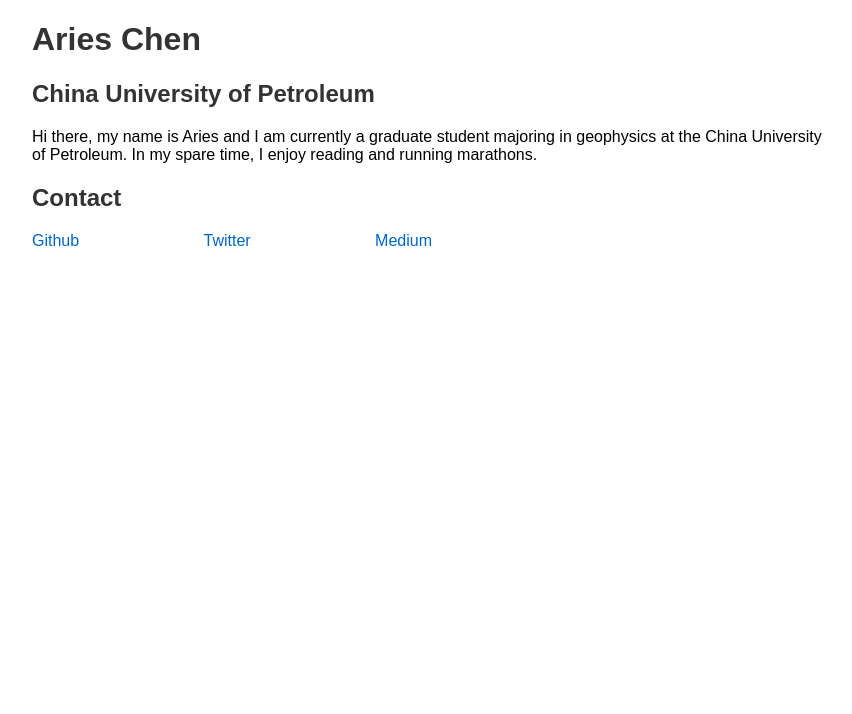
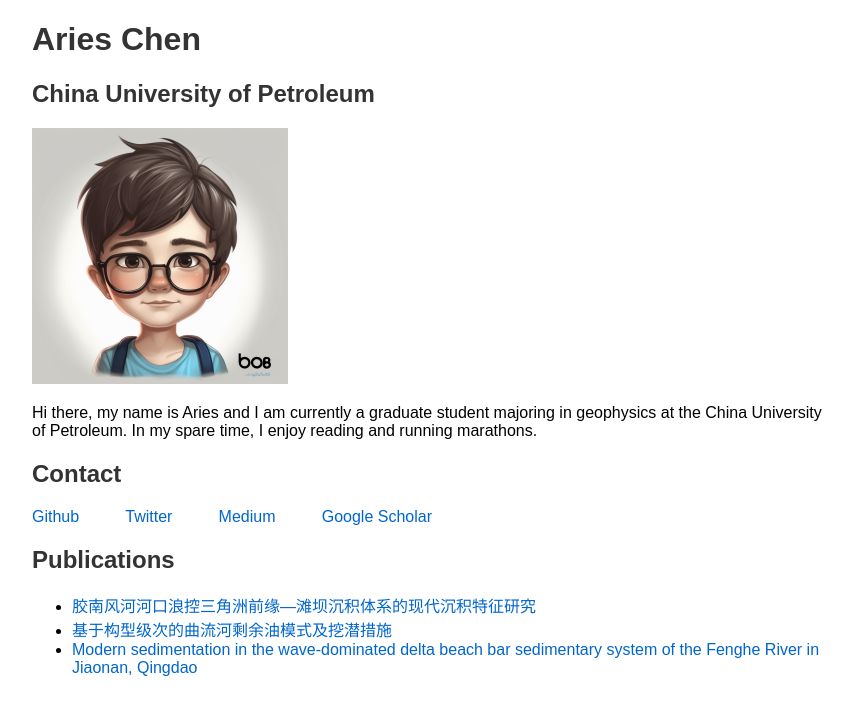
Before and after one commit to AriesChen-UPC/aries2ai, a plain HTML site: page index.html in a window 1280 px wide. Shown: the whole page, without its empty margins (208-1060 px from the left). Drawn offline with Linux system fonts and the light colour scheme.

Commit message:
Update index.html

```diff
--- a/index.html
+++ b/index.html
@@ -25,17 +25,29 @@
             justify-content: space-between;
             width: 50%;
         }
+        img {
+            max-width: 100%;
+            height: auto;
+        }
     </style>
 </head>
 <body>
     <h1>Aries Chen</h1>
     <h2>China University of Petroleum</h2>
+    <img src= "https://github.com/AriesChen-UPC/aries2ai/blob/main/Aries%20Chen.png?raw=true" alt="Aries" style="zoom:25%;" />
     <p>Hi there, my name is Aries and I am currently a graduate student majoring in geophysics at the China University of Petroleum. In my spare time, I enjoy reading and running marathons.</p>
     <h2>Contact</h2>
     <div class="social-media">
         <a href="https://github.com/AriesChen-UPC" target="_blank">Github</a>
         <a href="https://twitter.com/AriesChen_UPC" target="_blank">Twitter</a>
         <a href="https://medium.com/@arieschen_upc" target="_blank">Medium</a>
+        <a href="https://scholar.google.com/citations?user=PYwC09AAAAAJ&hl=en" target="_blank">Google Scholar</a>
     </div>
+    <h2>Publications</h2>
+    <ul>
+        <li><a href="https://scholar.google.com/scholar?cluster=10043105008787625993&hl=en&oi=scholarr" target="_blank">胶南风河河口浪控三角洲前缘—滩坝沉积体系的现代沉积特征研究</a></li>
+        <li><a href="https://scholar.google.com/citations?view_op=view_citation&hl=en&user=PYwC09AAAAAJ&citation_for_view=PYwC09AAAAAJ:u-x6o8ySG0sC" target="_blank">基于构型级次的曲流河剩余油模式及挖潜措施</a></li>
+        <li><a href="https://scholar.google.com/citations?view_op=view_citation&hl=en&user=PYwC09AAAAAJ&citation_for_view=PYwC09AAAAAJ:d1gkVwhDpl0C" target="_blank">Modern sedimentation in the wave-dominated delta beach bar sedimentary system of the Fenghe River in Jiaonan, Qingdao</a></li>
+    </ul>
 </body>
 </html>
```
